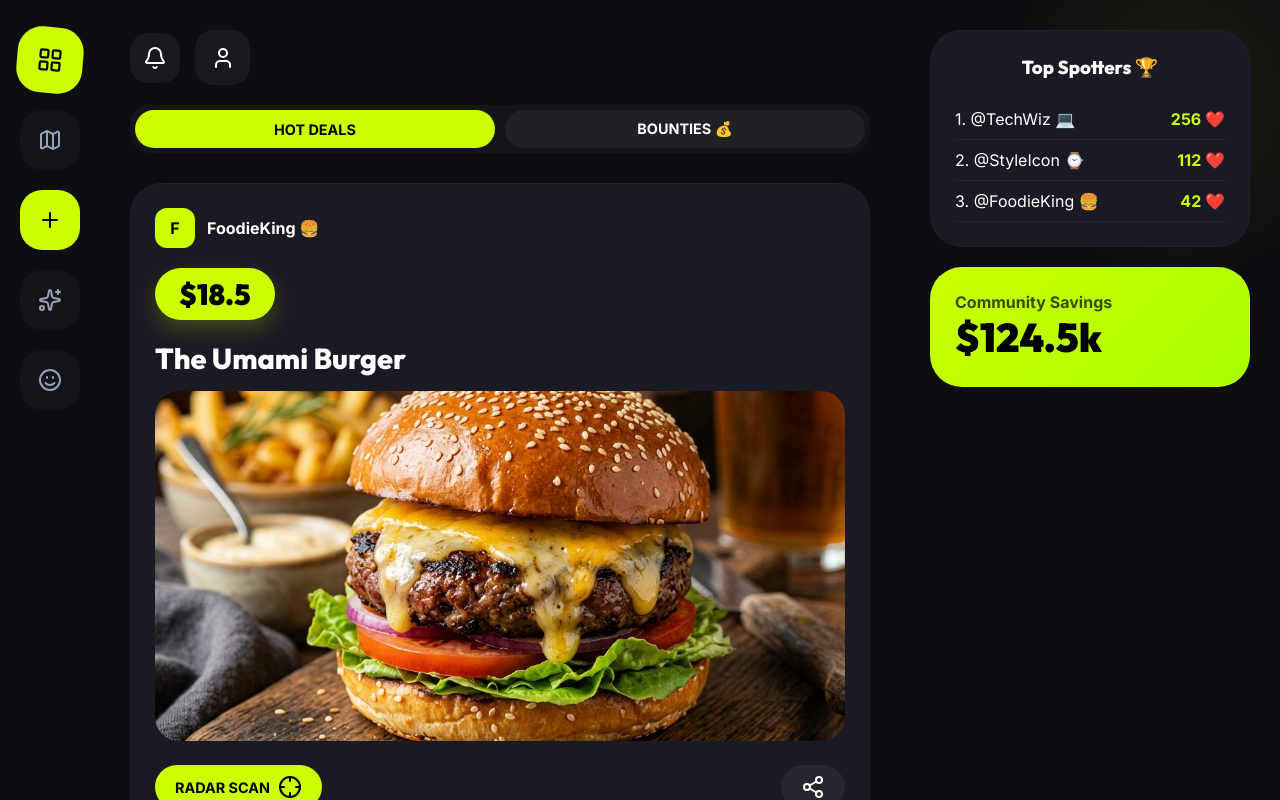
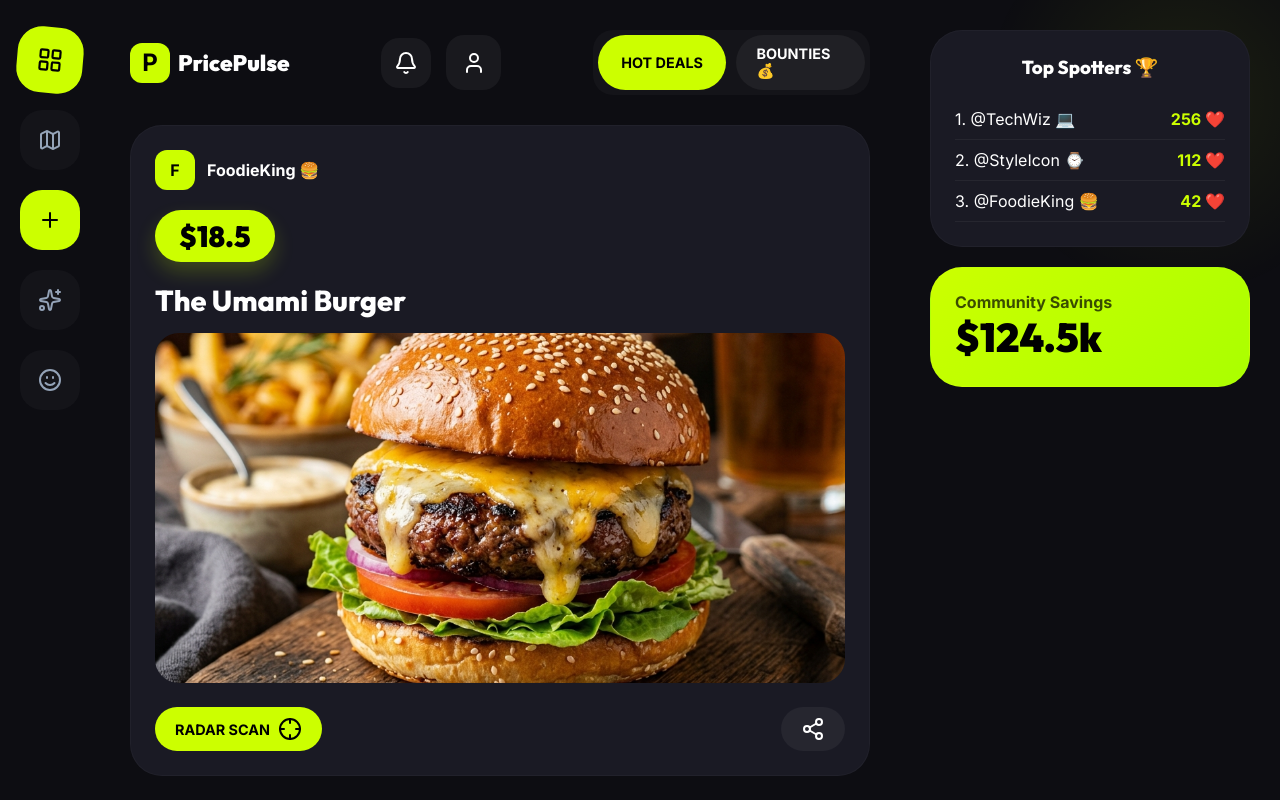
Before and after one commit to radziaman/pricepulse, a website: page index.html in a window 1280 px wide. Drawn offline with nearby package versions, Linux system fonts and the light colour scheme; no server answers.

Commit message:
feat: add PricePulse logo to header

```diff
--- a/index.html
+++ b/index.html
@@ -27,8 +27,18 @@
         <main class="main-feed">
             <header style="margin-bottom: 30px;">
                 <div style="display: flex; justify-content: space-between; align-items: center; margin-bottom: 20px;">
-                <div style="display: flex; align-items: center; gap: 15px;">
-                    <div onclick="openNotifications()" style="position: relative; width: 50px; height: 50px; border-radius: 18px; background: rgba(255,255,255,0.05); display: flex; align-items: center; justify-content: center; cursor: pointer;">
+                    <div style="display: flex; align-items: center; gap: 15px;">
+                        <!-- Logo -->
+                        <div onclick="switchView('feed')" style="cursor: pointer; display: flex; align-items: center; gap: 8px;">
+                            <div style="width: 40px; height: 40px; background: var(--accent-lime); border-radius: 12px; display: flex; align-items: center; justify-content: center;">
+                                <span style="font-size: 1.5rem; font-weight: 900; color: #000;">P</span>
+                            </div>
+                            <span style="font-family: 'Outfit'; font-weight: 900; font-size: 1.4rem; color: white;">PricePulse</span>
+                        </div>
+                    </div>
+
+                    <div style="display: flex; align-items: center; gap: 15px;">
+                        <div onclick="openNotifications()" style="position: relative; width: 50px; height: 50px; border-radius: 18px; background: rgba(255,255,255,0.05); display: flex; align-items: center; justify-content: center; cursor: pointer;">
                         <i data-lucide="bell" size="20"></i>
                         <div id="notif-dot" style="position: absolute; top: 12px; right: 12px; width: 8px; height: 8px; background: var(--accent-pink); border-radius: 50%; box-shadow: 0 0 10px var(--accent-pink);"></div>
                     </div>
@@ -42,7 +52,6 @@
                             <i data-lucide="user" size="22"></i>
                         </div>
                     </div>
-                </div>
                 </div>
                 <div style="display: flex; gap: 10px; background: rgba(255,255,255,0.03); padding: 5px; border-radius: 20px;">
                     <div id="tab-deals" class="action-chip" style="flex: 1; justify-content: center; background: var(--accent-lime); color: #000;" onclick="switchTab('deals')">HOT DEALS</div>
```
